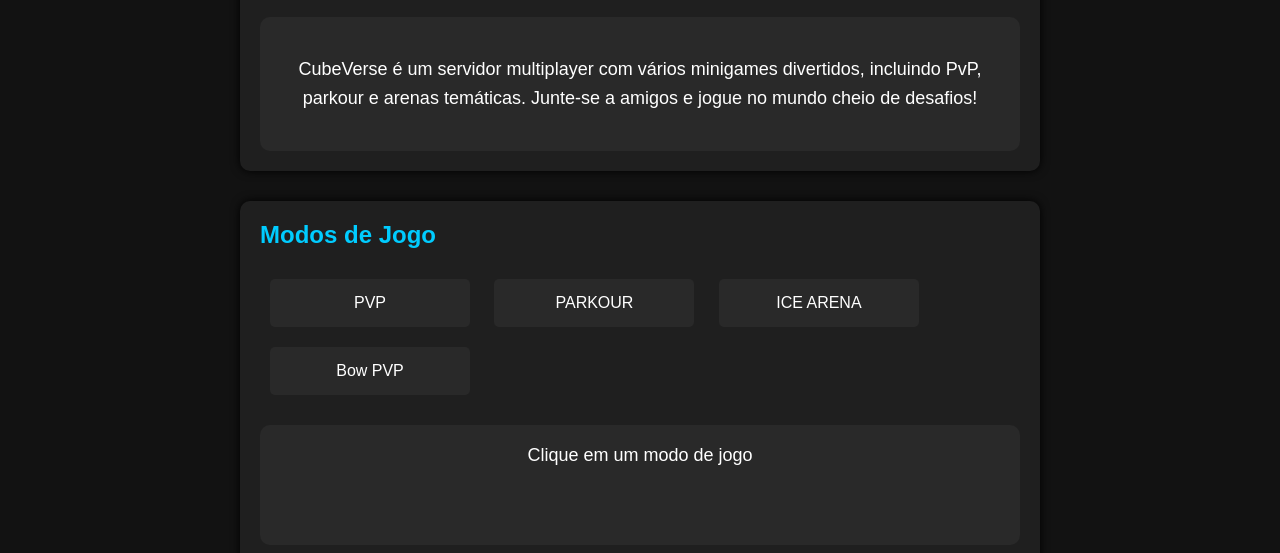
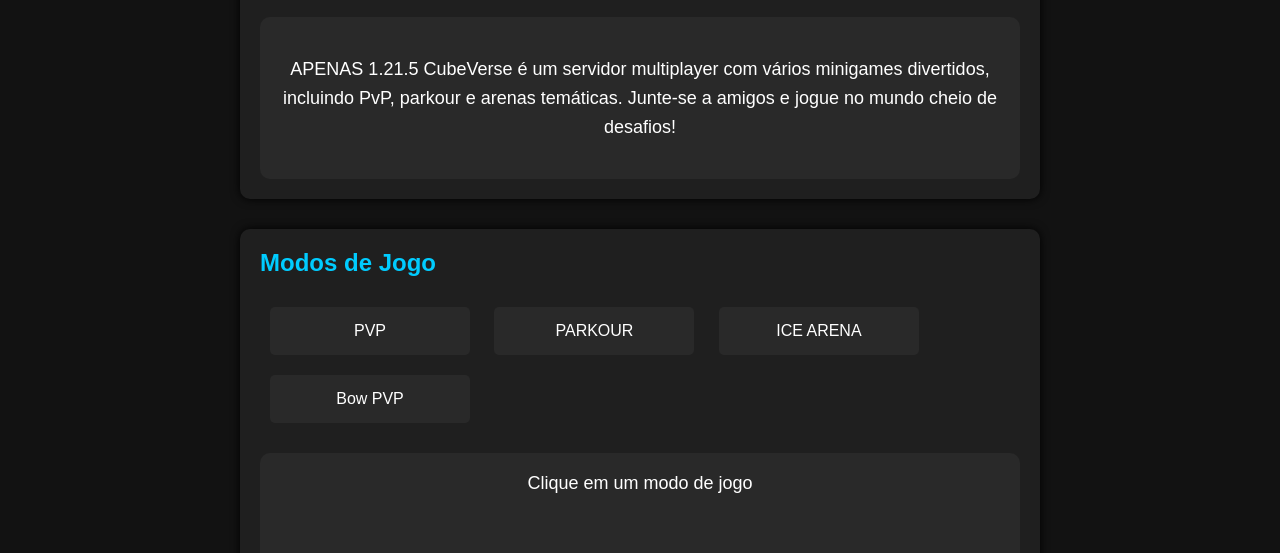
Before and after one commit to matucaw/Cube-Verse, a plain HTML site: page index.html in a window 1280 px wide. Shown: the part 247-800 px from the top of the page. Drawn offline with Linux system fonts and the light colour scheme.

Commit message:
Update index.html

```diff
--- a/index.html
+++ b/index.html
@@ -92,7 +92,7 @@
     <section id="sobre">
         <h2>Sobre CubeVerse <img src="favicon.png" alt="Logo"></h2>
         <div class="game-details">
-            <p>CubeVerse é um servidor multiplayer com vários minigames divertidos, incluindo PvP, parkour e arenas temáticas. Junte-se a amigos e jogue no mundo cheio de desafios!</p>
+            <p>APENAS 1.21.5 CubeVerse é um servidor multiplayer com vários minigames divertidos, incluindo PvP, parkour e arenas temáticas. Junte-se a amigos e jogue no mundo cheio de desafios!</p>
         </div>
     </section>
 
```
